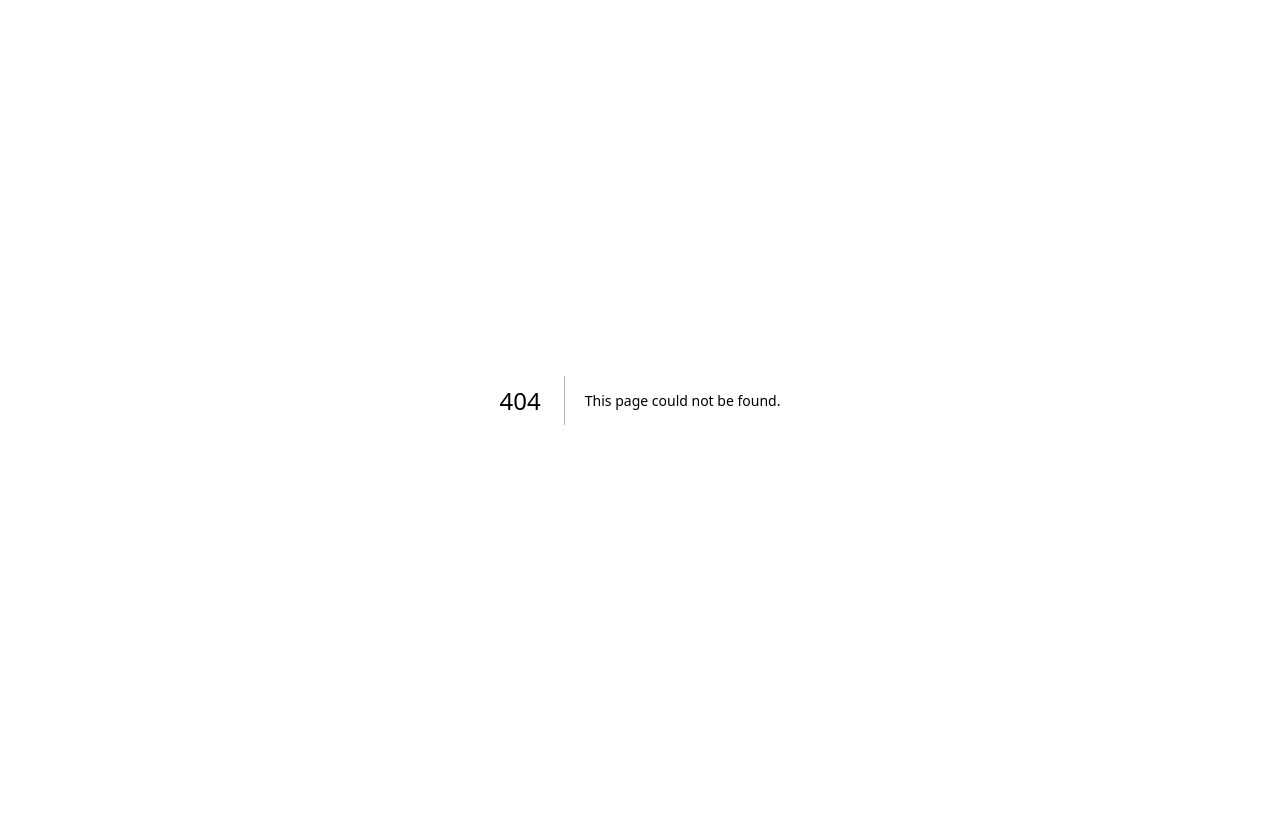
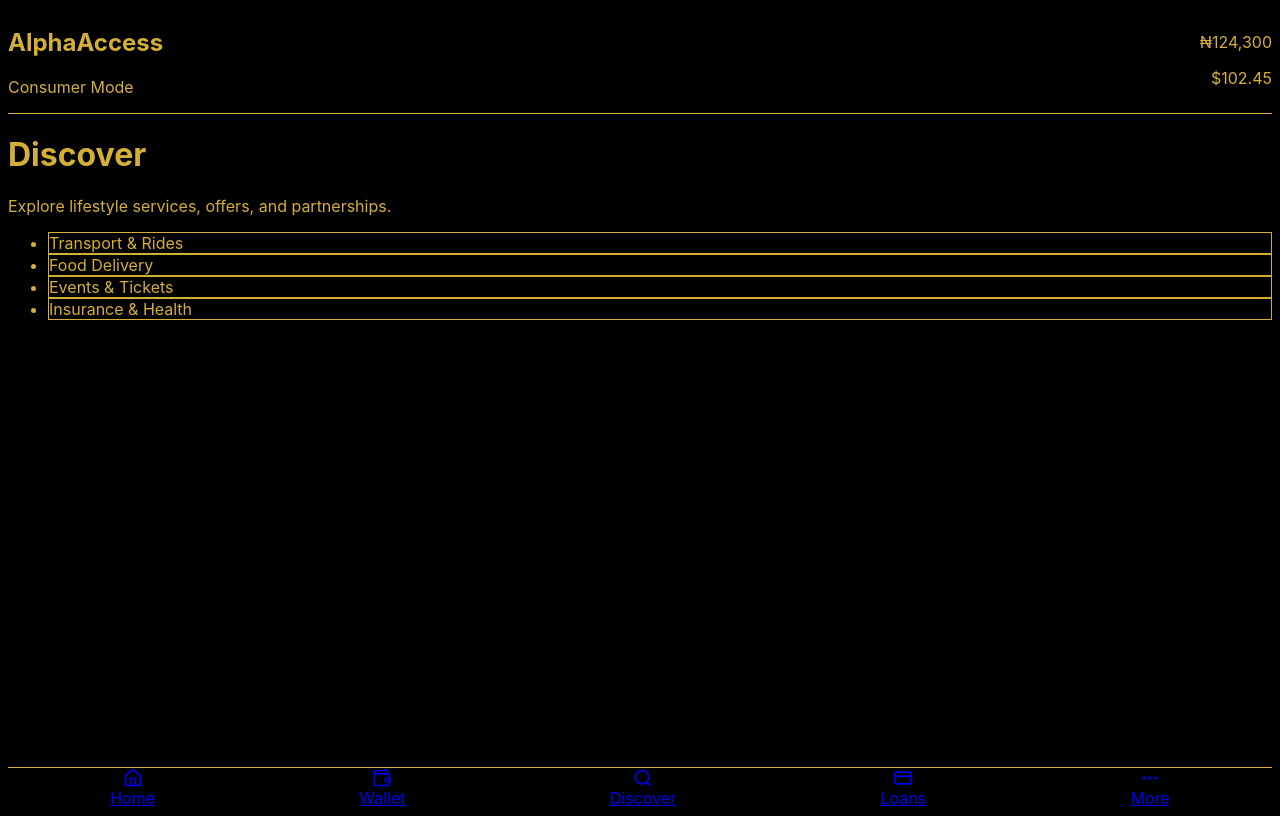
Before and after one commit to officialdavid890-ux/alphaaccess-next, a Next.js app: page /discover in a window 1280 px wide. Before the commit this address had no page. Built offline with nearby package versions, Linux system fonts and the light colour scheme.

Commit message:
Create discover.js

```diff
--- /dev/null
+++ b/pages/discover.js
@@ -0,0 +1,20 @@
+import Layout from "@/components/Layout";
+
+export default function Discover() {
+  return (
+    <Layout>
+      <div className="text-gold space-y-4">
+        <h1 className="text-2xl font-semibold">Discover</h1>
+        <p className="text-sm text-gray-400">
+          Explore lifestyle services, offers, and partnerships.
+        </p>
+        <ul className="space-y-2">
+          <li className="bg-slate/60 rounded-xl p-3 border border-gold">Transport & Rides</li>
+          <li className="bg-slate/60 rounded-xl p-3 border border-gold">Food Delivery</li>
+          <li className="bg-slate/60 rounded-xl p-3 border border-gold">Events & Tickets</li>
+          <li className="bg-slate/60 rounded-xl p-3 border border-gold">Insurance & Health</li>
+        </ul>
+      </div>
+    </Layout>
+  );
+}
```
